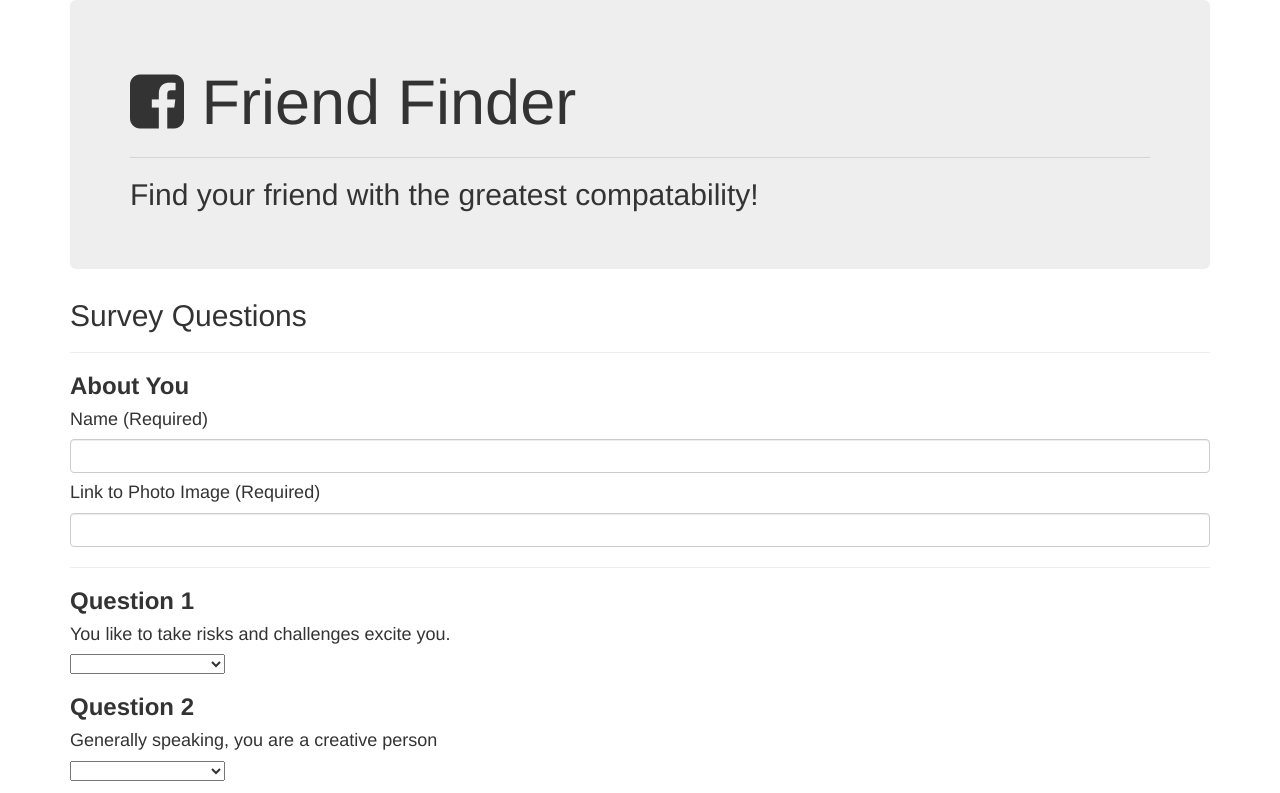
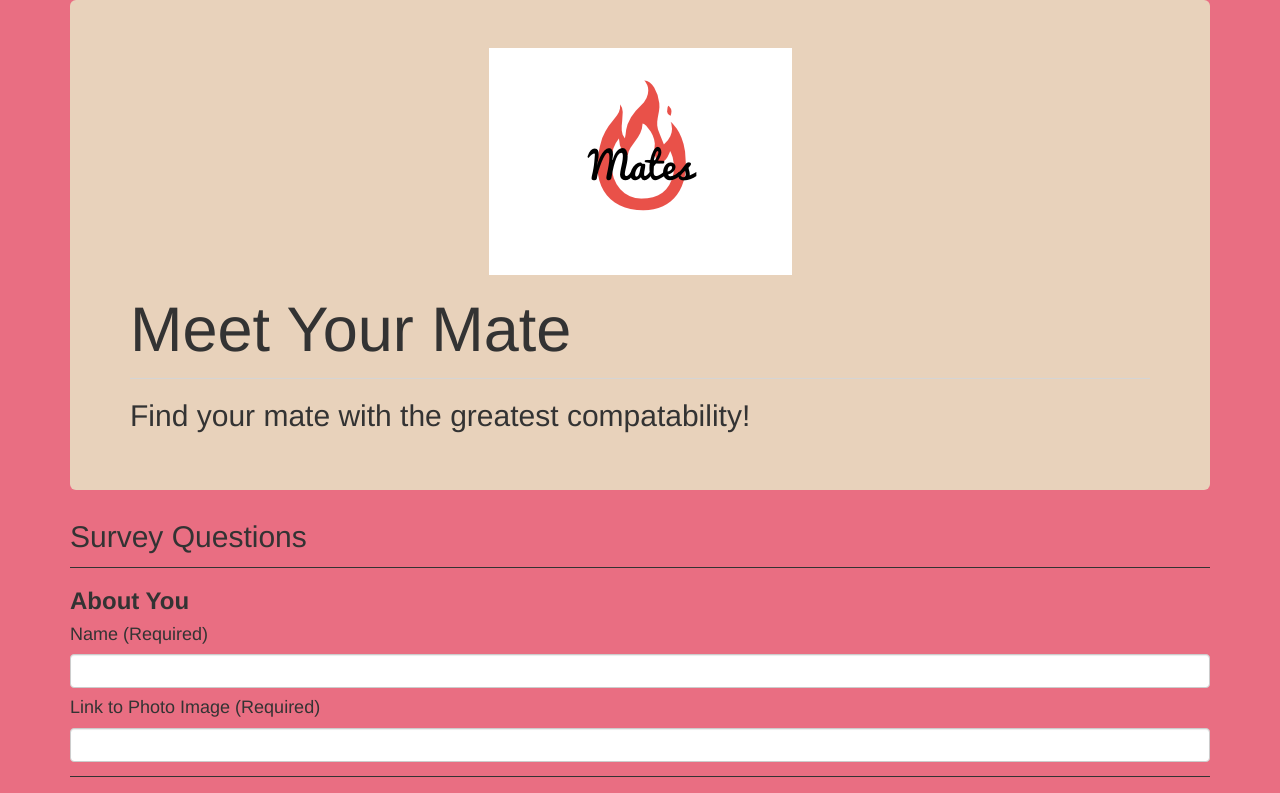
Before and after one commit to Ednas/friend-finder, a website: page app/public/survey.html in a window 1280 px wide. Shown: the top 793 px of the page. Drawn offline with nearby package versions, Linux system fonts and the light colour scheme; files that its build step writes are made by us from their sources.

Commit message:
Added stylesheet and logo to html, fixed routes

```diff
--- a/app/public/survey.html
+++ b/app/public/survey.html
@@ -10,14 +10,20 @@
   <script src="https://maxcdn.bootstrapcdn.com/bootstrap/3.3.6/js/bootstrap.min.js" integrity="sha384-0mSbJDEHialfmuBBQP6A4Qrprq5OVfW37PRR3j5ELqxss1yVqOtnepnHVP9aJ7xS" crossorigin="anonymous"></script>
   <!-- Font Awesome Glyphicons -->
   <link rel="stylesheet" href="https://maxcdn.bootstrapcdn.com/font-awesome/4.6.1/css/font-awesome.min.css">
+
+<!--my style sheet -->
+  <link rel="stylesheet" type="text/css" href="../css/style.css">
 </head>
 
 <body>
   <div class="container">
     <div class="jumbotron">
-      <h1 class=""><i class="fa fa-facebook-square" aria-hidden="true"></i> Friend Finder</h1>
+
+    <img src="img/mates.png" class="logo" alt="Mates logo" />
+      <h1 class=""> Meet Your Mate </h1>
+
       <hr>
-      <h2> Find your friend with the greatest compatability!</h2>
+      <h2> Find your mate with the greatest compatability!</h2>
     </div>
     <h2>Survey Questions</h2>
     <hr>
--- a/app/routing/html-routes.js
+++ b/app/routing/html-routes.js
@@ -4,7 +4,7 @@ var path = require('path');
 module.exports = function(app){
 
 //GET request
-	app.get('survey', function(req, res){
+	app.get('/survey', function(req, res){
 		res.sendFile(path.join(__dirname + '/../public/survey.html'));
 	});
 
```
Also changed, not shown: app/public/home.html (+9 -2 lines).
